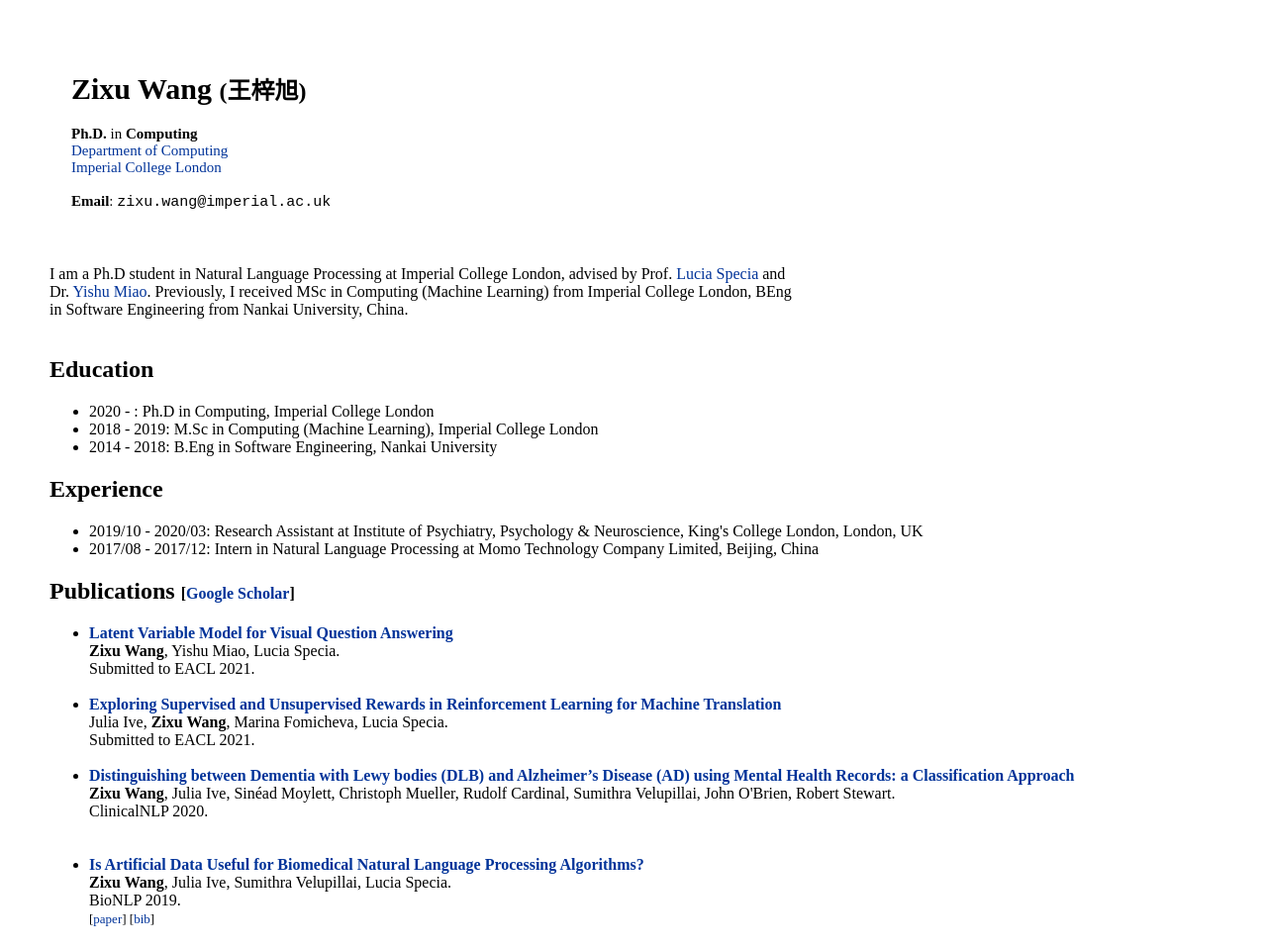
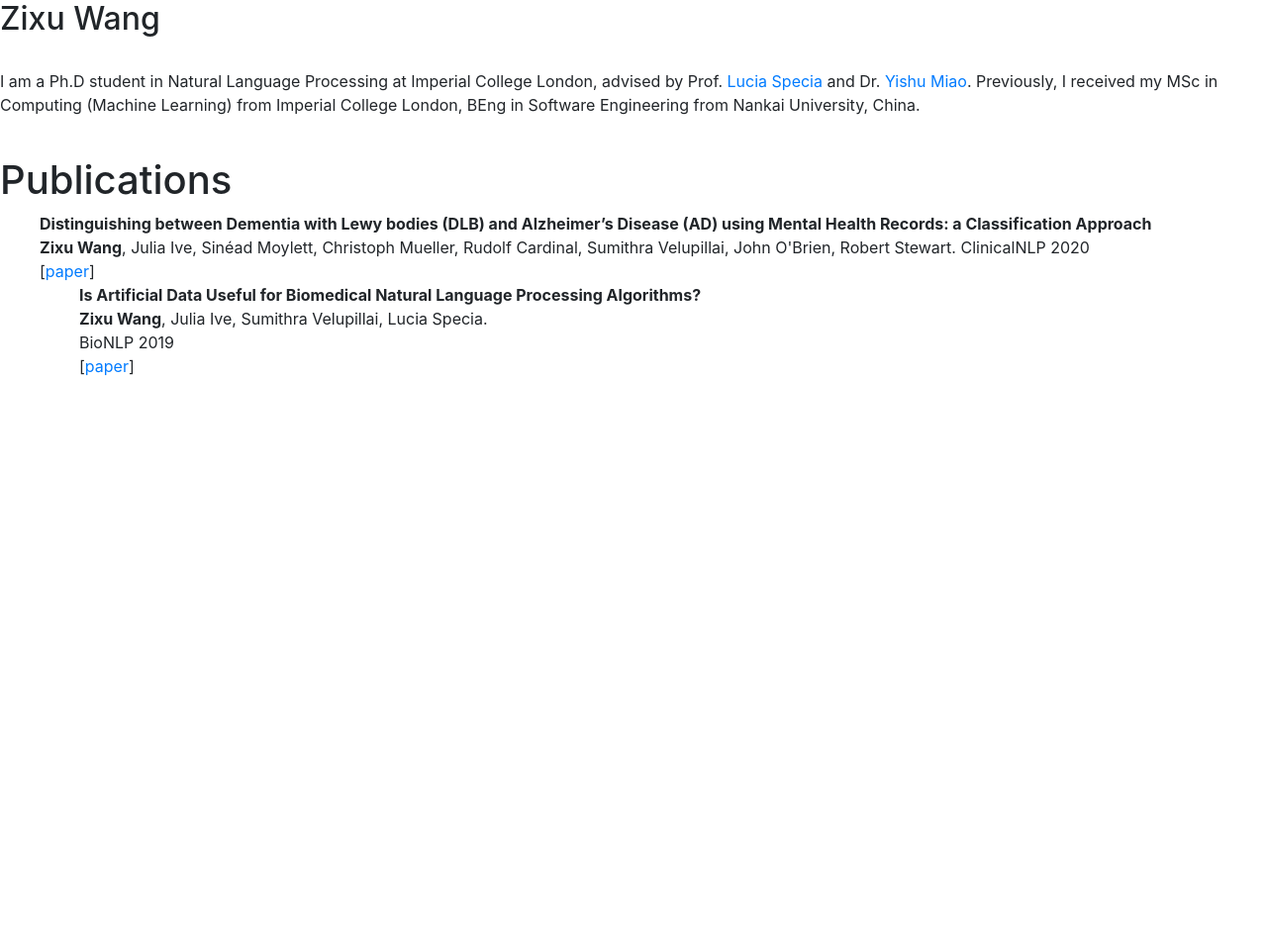
Before and after one commit to zixuwang1996/zixuwang1996.github.io, a plain HTML site: page index.html in a window 1280 px wide. Shown: the top 958 px of the page at 99% size. After the commit the page ends 800 px from the top, so only its background shows below. Drawn offline with nearby package versions, Linux system fonts and the light colour scheme.

Commit message:
Update index.html

```diff
--- a/index.html
+++ b/index.html
@@ -1,143 +1,47 @@
-<!DOCTYPE html>
+
+
 <html>
+    <head>
+      <!-- Global site tag (gtag.js) - Google Analytics -->
+      <script async src="https://www.googletagmanager.com/gtag/js?id=UA-125439105-1"></script>
+      <script>
+	window.dataLayer = window.dataLayer || [];
+	function gtag(){dataLayer.push(arguments);}
+	gtag('js', new Date());
 
-<style>
-body {
-  margin-top: 30px;
-  margin-bottom: 30px;
-  margin-left: 50px;
-  margin-right: 50px;
-}
-a {text-decoration : none; color : #003399;}
-a:hover {text-decoration:underline; color: #8C1515; }
-</style>
-
-<style>
-.disabled{
-    pointer-events: none;
-    color:black;
-}
-</style>
-
-<script>
-function copy(dest, source) {
-  if(dest.source == source) {
-    dest.innerHTML = "";
-    dest.source = null;
-  }
-  else {
-    dest.innerHTML = source.innerHTML;
-    dest.source = source;
-  }
-  dest.blur();
-}
+	gtag('config', 'UA-125439105-1');
       </script>
 
-<head>
         <title>Zixu Wang</title>
-    <meta http-equiv="Content-Type" content="text/html; charset=UTF-8">
-    <meta name="author" content="Zixu Wang">
-    <meta name="keywords" content="Zixu Wang, Zixu Wang Imperial">
-    <meta name="robots" content="index,follow">
-    <meta name="description" content="Homepage of Zixu Wang">
+	<link href="bootstrap.min.css" rel="stylesheet">
+	<link href="home.css" type="text/css" rel="stylesheet">
     </head>
+    <body>
+    <div class="main">
+      <!-- <img src="data/profile.jpg"   class="photo"> -->
 
-<body>
-
-<table cellpadding="20" style="font-size: 15px">
-<tr>
-<!-- <td><a href="images/lowres_2412.jpg"><img src='images/lowres_2412.jpg' alt="Zixu Wang"/, height = 250></a></td> -->
-<td>
-<h1> Zixu Wang  <span style="font-family:STFangsong; font-size:18pt"> (王梓旭) </h1>
-<!-- <font size="+1"><b>Ph.D. </b> in <b>Computer Science</b> <br><b>Stanford University</b> <br> <br> -->
-<b>Ph.D. </b> in <b>Computing</b> <br>
-<a href="http://www.imperial.ac.uk/computing/">Department of Computing</a> <br>
-<a href="http://www.imperial.ac.uk">Imperial College London</a><br>
-
+      <h2>Zixu Wang</h2>
       <br>
-<b>Email</b>: <tt>&#122;&#105;&#120;&#117;&#46;&#119;&#97;&#110;&#103;&#64;&#105;&#109;&#112;&#101;&#114;&#105;&#97;&#108;&#46;&#97;&#99;&#46;&#117;&#107;</tt><br>
-
-<br>
-<!-- <a href = "#publications">[Publications]</a> <a href = "#education">[Education]</a> <a href = "#experience">[Experience]</a> <br>
-<a href = "#teaching">[Teaching]</a> <a href="#awards">[Awards]</a> <a href="#service">[Service]</a> <a href="#misc">[Misc.]</a> <br> -->
-</td>
-<!-- <td><img src='images/seal.png', height = 100></td> -->
-</tr>
-</table>
-
-<p style="width: 750px;">
-I am a Ph.D student in Natural Language Processing at Imperial College London, advised by Prof. <a href = "https://www.imperial.ac.uk/people/l.specia">Lucia Specia</a> and Dr. <a href = "https://sites.google.com/view/yishumiao">Yishu Miao</a>.
-Previously, I received MSc in Computing (Machine Learning) from Imperial College London, BEng in Software Engineering from Nankai University, China.
-<br><br>
-
-<!-- My main research interests lie within natural language processing, and I am particularly interested in the intersection between machine learning and machine reading comprehension. -->
+      <p>I am a Ph.D student in Natural Language Processing at Imperial College London, advised by Prof. <a href = "https://www.imperial.ac.uk/people/l.specia">Lucia Specia</a> and Dr. <a href = "https://sites.google.com/view/yishumiao">Yishu Miao</a>.
+      Previously, I received my MSc in Computing (Machine Learning) from Imperial College London, BEng in Software Engineering from Nankai University, China.
 	</p>
 
-<a name = "education" class="disabled"><h2> Education </h2></a>
-<ul>
-<li> 2020 - : Ph.D in Computing, Imperial College London </li>
-<li> 2018 - 2019: M.Sc in Computing (Machine Learning), Imperial College London </li>
-<li> 2014 - 2018: B.Eng in Software Engineering, Nankai University </li>
-</ul>
+      <!-- [<a href="data/cv_yoon_kim.pdf">CV</a>]
+      [<a href="http://scholar.google.com/citations?user=n_ts4eYAAAAJ">Google Scholar</a>]
+      [<a href="data/kim-dissertation-2020.pdf">PhD Thesis</a>] -->
+	<br>
+	<h1><a name="pubs"></a>Publications</h1>
+    <ul><b>Distinguishing between Dementia with Lewy bodies (DLB) and Alzheimer’s Disease (AD) using Mental Health Records: a Classification Approach</b><br>
+      <b>Zixu Wang</b>, Julia Ive, Sinéad Moylett, Christoph Mueller, Rudolf Cardinal, Sumithra Velupillai, John O'Brien, Robert Stewart.
+	ClinicalNLP 2020<br>
+      [<a href="https://www.aclweb.org/anthology/2020.clinicalnlp-1.19/">paper</a>]
 
-<a name = "experience" class="disabled"><h2> Experience </h2></a>
-<ul>
-<li> 2019/10 - 2020/03: Research Assistant at Institute of Psychiatry, Psychology & Neuroscience, King's College London, London, UK </li>
-<li> 2017/08 - 2017/12: Intern in Natural Language Processing at Momo Technology Company Limited, Beijing, China</li>
-</ul>
-
-<a name = "publications" class="disabled"><h2> Publications
-<font size="3">[<a href="https://scholar.google.co.uk/citations?hl=en&user=2hF4pHwAAAAJ">Google Scholar</a>]</font></h2></a>
-
-<!-- <h3> Papers </h3> (<sup>*</sup>: equal contribution) -->
-<ul>
-  <li> <a href="https://www.aclweb.org/anthology/W19-5026/"><b>Latent Variable Model for Visual Question Answering</b></a><br> <b>Zixu Wang</b>, Yishu Miao, Lucia Specia. <br> Submitted to EACL 2021. </li>
-    	<!-- <font size="-1"> [<a href="https://www.aclweb.org/anthology/W19-5026/">paper</a>] [<a href="javascript:copy(div17, bib17)">bib</a>]</font><br>
-    	<div id="div17"></div> <br> --><br>
-
-	<li> <a href="https://www.aclweb.org/anthology/W19-5026/"><b>Exploring Supervised and Unsupervised Rewards in Reinforcement Learning for Machine Translation</b></a><br>Julia Ive, <b>Zixu Wang</b>, Marina Fomicheva, Lucia Specia. <br> Submitted to EACL 2021. </li>
-    	<!-- <font size="-1"> [<a href="https://www.aclweb.org/anthology/W19-5026/">paper</a>] [<a href="javascript:copy(div17, bib17)">bib</a>]</font><br>
-    	<div id="div17"></div> <br> --><br>
+    <ul><b>Is Artificial Data Useful for Biomedical Natural Language Processing Algorithms?</b><br>
+	<b>Zixu Wang</b>, Julia Ive, Sumithra Velupillai, Lucia Specia.<br>
+	BioNLP 2019<br>
+	[<a href="https://www.aclweb.org/anthology/W19-5026/">paper</a>] </ul>
 
 
-	<li> <a href="https://www.aclweb.org/anthology/W19-5026/"><b>Distinguishing between Dementia with Lewy bodies (DLB) and Alzheimer’s Disease (AD) using Mental Health Records: a Classification Approach</b></a><br> <b>Zixu Wang</b>, Julia Ive, Sinéad Moylett, Christoph Mueller, Rudolf Cardinal, Sumithra Velupillai, John O'Brien, Robert Stewart. <br> ClinicalNLP 2020. </li>
-    	<!-- <font size="-1"> [<a href="https://www.aclweb.org/anthology/W19-5026/">paper</a>] [<a href="javascript:copy(div17, bib17)">bib</a>]</font><br>
-    	<div id="div17"></div> <br> --><br>
-
-	<!-- <li> <a href="papers/emnlp2017.pdf"><b>Using Electronic Health Records to Determine Predictors and Outcomes of Dementia with Lewy Bodies (DLB) &#10;to Improve Diagnosis and Management: A Retrospective Naturalistic Cohort Study (Lewy-CRATE)
-  </b></a><br> Ankeet R Tanna, <b>Zixu Wang</b>, Sinéad Moylett, James Fitzgerald, Julia Ive, Annabel Price, Christoph Mueller, Rudolf N Cardinal, Rob Stewart, John T O’Brien
-  <br> Preprint. </li> -->
-      <!-- <font size="-1">[<a href="papers/emnlp2017.pdf">paper</a>] [<a href="javascript:copy(div11, bib11)">bib</a>]  [<a href="papers/emnlp2017.pdf">poster</a>]</font>
-        <div id="div11"></div><br> --><br>
-
-
-  <li> <a href="https://www.aclweb.org/anthology/W19-5026/"><b>Is Artificial Data Useful for Biomedical Natural Language Processing Algorithms?</b></a><br> <b>Zixu Wang</b>, Julia Ive, Sumithra Velupillai, Lucia Specia. <br> BioNLP 2019. </li>
-    	<div id="bib17" style="display:none">
-    		<blockquote>
-    			<pre>
-  				@inproceedings{wang-etal-2019-artificial,
-  				    title = "Is artificial data useful for biomedical Natural Language Processing algorithms?",
-  				    author = "Wang, Zixu  and
-  				      Ive, Julia  and
-  				      Velupillai, Sumithra  and
-  				      Specia, Lucia",
-  				    booktitle = "Proceedings of the 18th BioNLP Workshop and Shared Task",
-  				    month = aug,
-  				    year = "2019",
-  				    address = "Florence, Italy",
-  				    publisher = "Association for Computational Linguistics",
-  				    url = "https://www.aclweb.org/anthology/W19-5026",
-  				    doi = "10.18653/v1/W19-5026",
-  				    pages = "240--249",
-  				    abstract = "A major obstacle to the development of Natural Language Processing (NLP) methods in the biomedical domain is data accessibility. This problem can be addressed by generating medical data artificially. Most previous studies have focused on the generation of short clinical text, and evaluation of the data utility has been limited. We propose a generic methodology to guide the generation of clinical text with key phrases. We use the artificial data as additional training data in two key biomedical NLP tasks: text classification and temporal relation extraction. We show that artificially generated training data used in conjunction with real training data can lead to performance boosts for data-greedy neural network algorithms. We also demonstrate the usefulness of the generated data for NLP setups where it fully replaces real training data.",
-  				}
-    			</pre>
-    		</blockquote>
     </div>
-    	<font size="-1"> [<a href="https://www.aclweb.org/anthology/W19-5026/">paper</a>] [<a href="javascript:copy(div17, bib17)">bib</a>]</font><br>
-    	<div id="div17"></div> <br>
-
-</ul>
-
-Last updated: 2020/04.
+    </body>
 </html>
```
Lines whose indentation alone changed are shown as unchanged.
